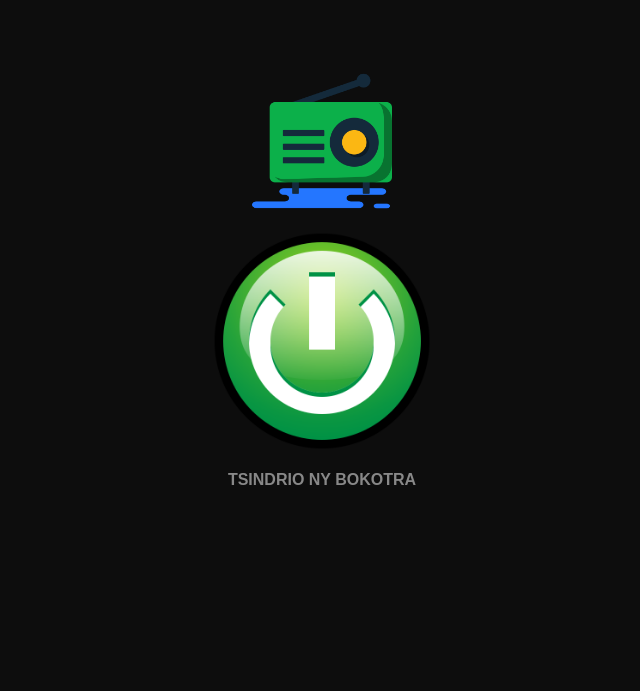
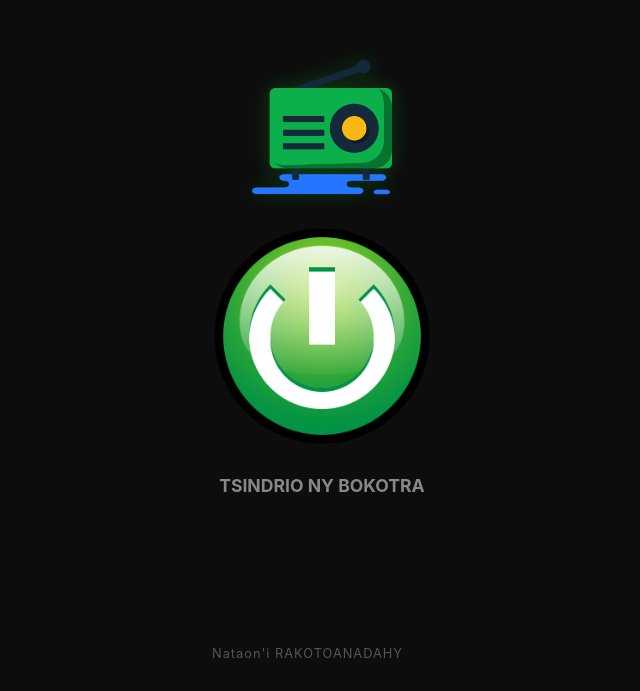
Before and after one commit to SitrakaR2/radio-rdb, a plain HTML site: page index.html in a window 1280 px wide. Shown: the part 109-800 px from the top of the page, without its empty margins (318-958 px from the left). Drawn offline with Linux system fonts and the light colour scheme.

Commit message:
Add files via upload

```diff
--- a/index.html
+++ b/index.html
@@ -2,58 +2,121 @@
 <html lang="mg">
 <head>
     <meta charset="UTF-8">
-    <meta name="viewport" content="width=device-width, initial-scale=1.0">
+    <meta name="viewport" content="width=device-width, initial-scale=1.0, maximum-scale=1.0, user-scalable=no">
     <title>Radio Don Bosco</title>
+
+    <link rel="apple-touch-icon" href="assets/radio.png">
+    <meta name="apple-mobile-web-app-capable" content="yes">
+    <meta name="apple-mobile-web-app-status-bar-style" content="black-translucent">
+    <meta name="apple-mobile-web-app-title" content="RDB Radio">
+
     <style>
-        body { background-color: #0d0d0d; color: white; font-family: sans-serif; display: flex; flex-direction: column; align-items: center; justify-content: center; height: 100vh; margin: 0; }
-        .radio-img { width: 140px; margin-bottom: 20px; }
-        .power-btn { width: 220px; height: 220px; cursor: pointer; transition: 0.2s; }
-        .power-btn:active { transform: scale(0.9); }
-        #status { margin-top: 20px; font-weight: bold; color: #888; height: 40px; }
+        body {
+            background-color: #0d0d0d;
+            color: white;
+            font-family: -apple-system, BlinkMacSystemFont, "Segoe UI", Roboto, sans-serif;
+            display: flex;
+            flex-direction: column;
+            align-items: center;
+            justify-content: center;
+            height: 100vh;
+            margin: 0;
+            text-align: center;
+            overflow: hidden;
+        }
+
+        .container { padding: 20px; }
+
+        .radio-img {
+            width: 140px;
+            margin-bottom: 25px;
+            filter: drop-shadow(0 0 10px rgba(0, 255, 51, 0.2));
+        }
+
+        .power-btn {
+            width: 220px;
+            height: 220px;
+            cursor: pointer;
+            -webkit-tap-highlight-color: transparent;
+            transition: transform 0.1s;
+        }
+
+        .power-btn:active { transform: scale(0.95); }
+
+        #status {
+            margin-top: 25px;
+            font-weight: bold;
+            color: #888;
+            font-size: 1.1rem;
+            min-height: 50px;
+            text-transform: uppercase;
+        }
+
+        .footer {
+            position: absolute;
+            bottom: 30px;
+            font-size: 0.8rem;
+            color: #555;
+            letter-spacing: 1px;
+        }
+
+        /* Mba tsy hikitikitika rehefa zoom-ena amin'ny finday */
+        * { touch-action: manipulation; }
     </style>
 </head>
 <body>
 
-    <img src="assets/radio.png" class="radio-img">
-    <img id="btnAction" src="assets/play.png" class="power-btn" onclick="toggleRadio()">
-    <div id="status">TSINDRIO NY BOKOTRA</div>
+    <div class="container">
+        <img src="assets/radio.png" class="radio-img" alt="Radio Icon">
+
+        <div id="playArea">
+            <img id="btnAction" src="assets/play.png" class="power-btn">
+        </div>
+
+        <div id="status">TSINDRIO NY BOKOTRA</div>
+
+        <div class="footer">Nataon'i RAKOTOANADAHY</div>
+    </div>
+
+    <audio id="radioPlayer" crossorigin="anonymous"></audio>
 
     <script>
-        // Mampiasa audio element iray raikitra
-        const audio = new Audio();
-        // Ity rohy ity dia misy "/;" any amin'ny farany (zava-dehibe ho an'ny stream)
-        const streamUrl = "http://onair15.xdevel.com/proxy/radiodonbosco/;stream.mp3";
+        const audio = document.getElementById('radioPlayer');
+        const btn = document.getElementById('btnAction');
+        const status = document.getElementById('status');
+
+        // Rohy HTTPS azo antoka ho an'ny iPhone
+        const streamUrl = "https://onair15.xdevel.com/proxy/radiodonbosco/;stream.mp3";
         let isPlaying = false;
 
-        function toggleRadio() {
-            const btn = document.getElementById('btnAction');
-            const status = document.getElementById('status');
-
+        btn.onclick = function() {
             if (!isPlaying) {
                 status.innerText = "MAMPIDITRA FEO...";
                 status.style.color = "orange";
 
                 audio.src = streamUrl;
+                audio.load();
 
+                // iPhone gesture play
                 audio.play().then(() => {
-                    isPlaying = true;
                     btn.src = 'assets/stop.png';
                     status.innerText = "🔊 RADIO VELONA";
                     status.style.color = "#00ff33";
+                    isPlaying = true;
                 }).catch(err => {
                     console.error(err);
-                    status.innerText = "TSY MANDEHA: Jereo ny fidirana Internet";
+                    status.innerText = "TSY MANDEHA: Jereo ny internet";
                     status.style.color = "red";
                 });
             } else {
                 audio.pause();
-                audio.src = ""; // Atsahatra ny fandraisana data
-                isPlaying = false;
+                audio.src = "";
                 btn.src = 'assets/play.png';
                 status.innerText = "RADIO MATY";
                 status.style.color = "#888";
+                isPlaying = false;
             }
-        }
+        };
     </script>
 </body>
 </html>
```
